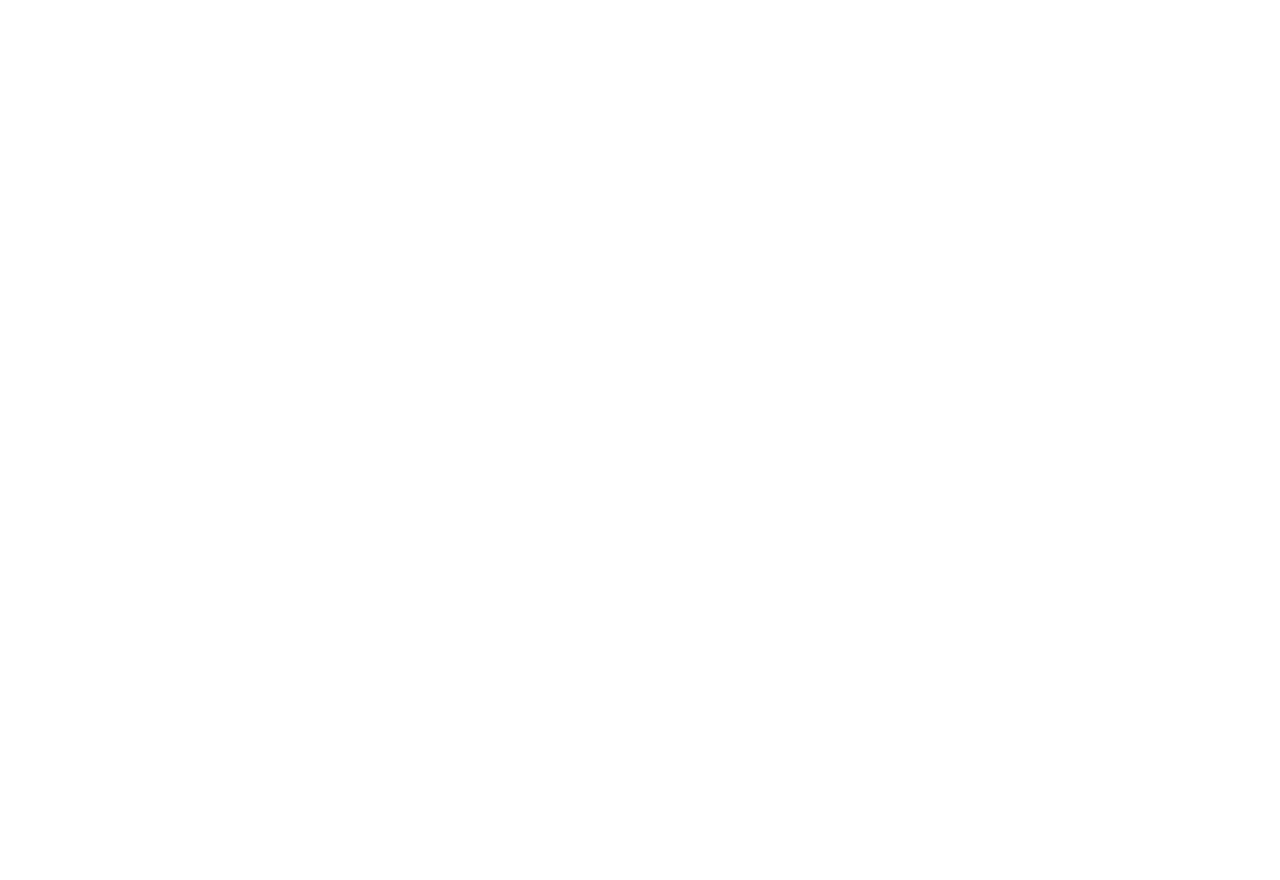
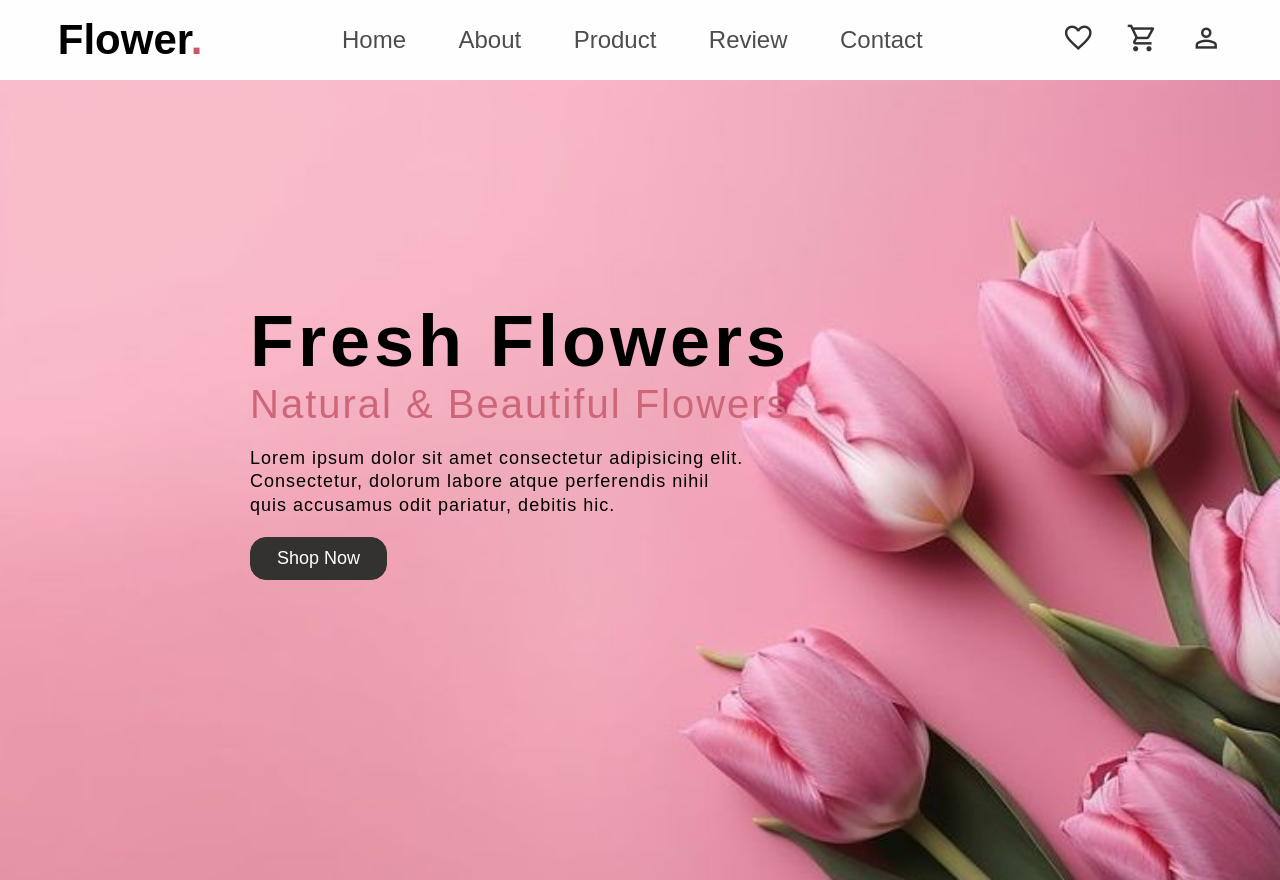
Before and after one commit to Roeurn-007/G9_Git_HTML_project, a plain HTML site: page index.html in a window 1280 px wide. Before the commit the page ends 800 px from the top, so only its background shows below. Drawn offline with nearby package versions, Linux system fonts and the light colour scheme.

Commit message:
feat: finish feature/homepage

```diff
--- a/index.html
+++ b/index.html
@@ -3,9 +3,37 @@
 <head>
     <meta charset="UTF-8">
     <meta name="viewport" content="width=device-width, initial-scale=1.0">
+    <link rel="stylesheet" href="https://fonts.googleapis.com/css2?family=Material+Symbols+Outlined:opsz,wght,FILL,GRAD@20..48,100..700,0..1,-50..200" />
+    <link rel="stylesheet" href="style/style.css">
     <title>Flower Shop</title>
 </head>
 <body>
-
+    <header>
+        <div class="container_menu">
+            <div class="logo">
+                <h1>Flower<span>.</span></h1>
+            </div>
+            <div class="menu">
+                <a href="#">Home</a>
+                <a href="#">About</a>
+                <a href="#">Product</a>
+                <a href="#">Review</a>
+                <a href="#">Contact</a>
+            </div>
+            <div class="menu_icon">
+                <a href="#"> <span class="material-symbols-outlined">favorite</span></a>
+                <a href="#"><span class="material-symbols-outlined">shopping_cart</span></a>
+                <a href="#"> <span class="material-symbols-outlined">person</span></a>
+            </div>
+        </div>
+    </header>
+    <main class="home">
+        <div>
+            <h1>Fresh Flowers</h1>
+            <span>Natural & Beautiful Flowers</span>
+            <p>Lorem ipsum dolor sit amet consectetur adipisicing elit. Consectetur, dolorum labore atque perferendis nihil quis accusamus odit pariatur, debitis hic.</p>
+            <button class="btn">Shop Now</button>
+        </div>
+    </main>
 </body>
 </html>
--- a/style/style.css
+++ b/style/style.css
@@ -0,0 +1,95 @@
+*{
+    margin: 0;
+    padding: 0;
+}
+body{
+    font-family: sans-serif;
+    background: lightgray;
+}
+
+:root{
+    --pink-color: #ce6679;
+    --bron-color: #343230;
+    --gray-color: rgb(78, 76, 76);
+    --white-color:#fffeff;
+}
+
+/* container menu code  */
+
+.container_menu{
+    background: var(--white-color);
+    height: 80px;
+    display: flex;
+    align-items: center;
+    justify-content: space-around;
+    /* box-shadow: 0px 0px 4px 0px;
+    box-shadow: 0 .8px .8rem rgb(0, 0, 0.2); */
+}
+
+.logo span{
+    color: #c7576c;
+}
+.logo h1{
+    font-size: 42px;
+}
+
+.menu a{
+    text-decoration: none;
+    padding: 8px 24px;
+    font-size: 24px;
+    color: rgb(78, 76, 76);
+}
+
+.menu_icon{
+    display: flex;
+    gap: 32px;
+}
+.menu_icon .material-symbols-outlined {
+    font-size: 32px;
+    color: var(--bron-color);
+}
+
+.home{
+    background: url(../images/logo_background.png);
+    max-height: 100vh;
+    background-size: cover;
+    height: 100vh;
+    width: 100%;
+}
+
+
+/* Home code  */
+
+.home div h1{
+    font-size: 72px;
+    letter-spacing: 4px;
+}
+.home div{
+    display: inline-block;
+    margin: 220px 250px;
+}
+.home div span{
+    letter-spacing: 2px;
+    color: var(--pink-color);
+    font-size: 40px;
+}
+
+.home div p{
+    width: 500px;
+    margin: 20px 0;
+    font-size: 18px;
+    letter-spacing: 1px;
+    line-height: 1.3;
+}
+.btn{
+    background: var(--bron-color);
+    padding: 10px 26px;
+    border: 1px solid var(--bron-color);
+    border-radius: 16px;
+    color: white;
+    font-size: 18px;
+}
+.btn:hover{
+    background: var(--pink-color);
+    border: 1px solid var(--pink-color);
+}
```
Also changed, not shown: images/screenshots/about.png (added), images/screenshots/contat.png (added), images/screenshots/footer.png (added), images/screenshots/home.png (added), images/screenshots/product.png (added), images/screenshots/review.png (added), 1 other file.
